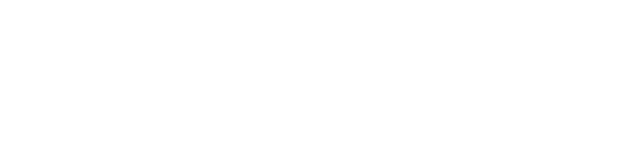
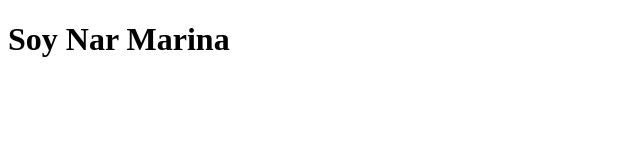
Before and after one commit to SoyNar/prototipo, a plain HTML site: page index.html in a window 1280 px wide. Shown: the whole page, without its empty margins (0-640 px from the left). Drawn offline with Linux system fonts and the light colour scheme.

Commit message:
creando el h1

```diff
--- a/index.html
+++ b/index.html
@@ -6,7 +6,9 @@
     <title>prototipo</title>
 </head>
 <body>
-    <header></header>
+    <header>
+        <h1>Soy Nar Marina </h1>
+    </header>
     <main></main>
     <footer></footer>
 
```
